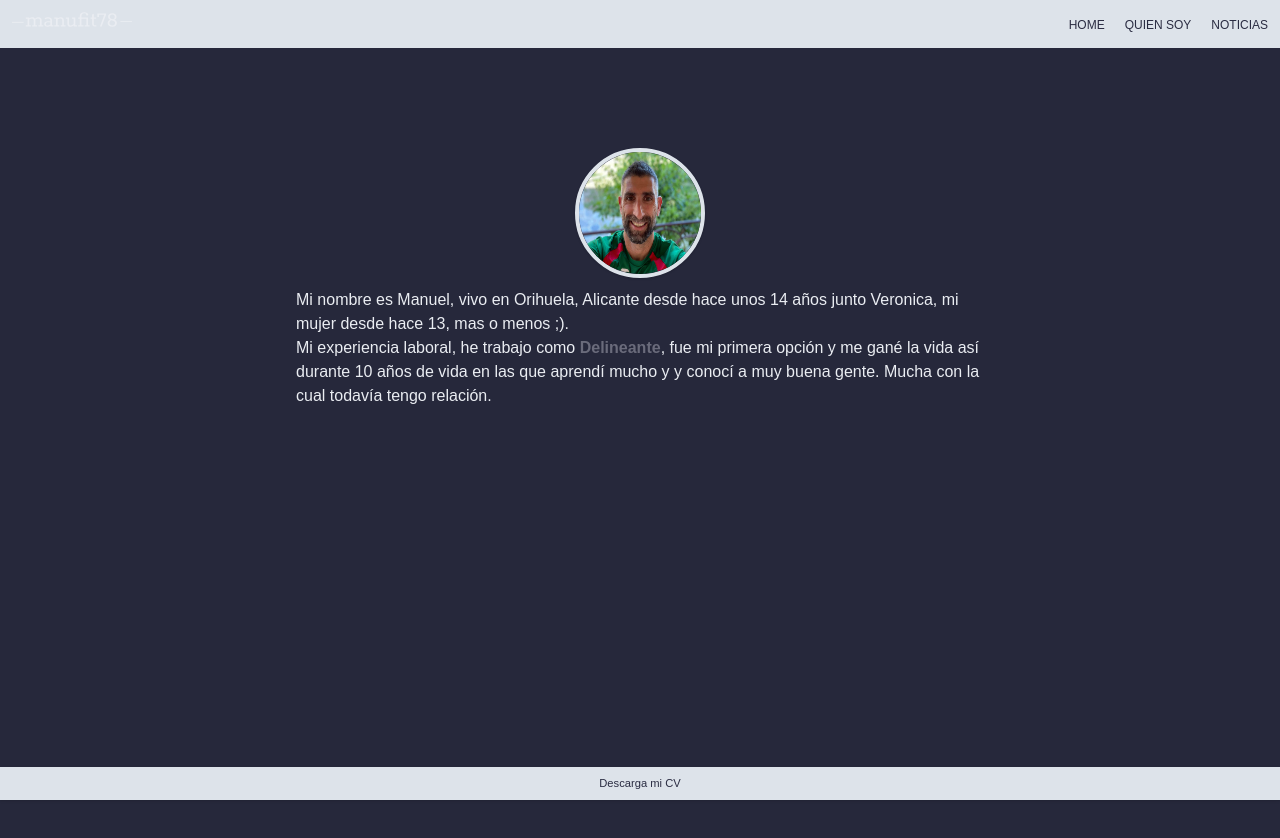
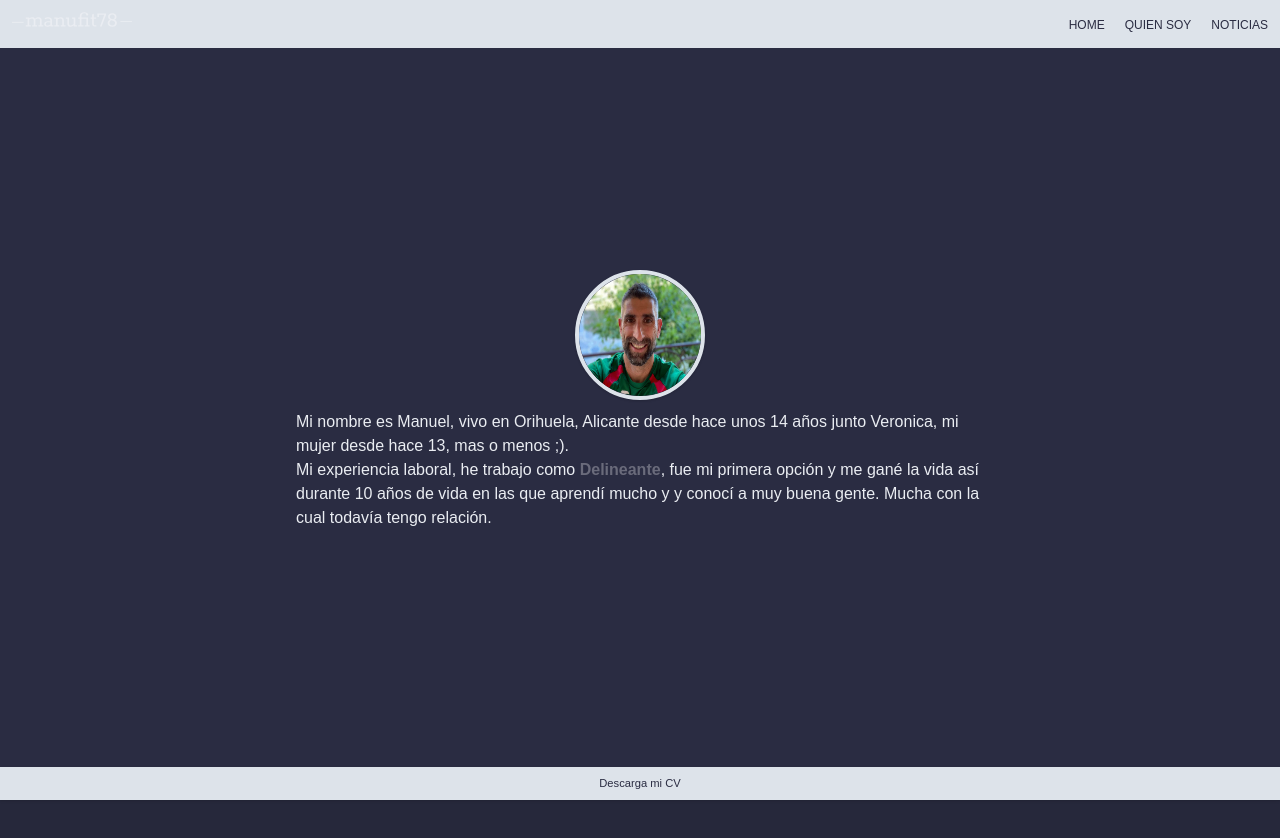
Before and after one commit to mnuhell/manufit78, a React (Create React App) app: page /quien-soy in a window 1280 px wide. Shown: the top 838 px of the page. After the commit the page ends 800 px from the top, so only its background shows below. Built offline with nearby package versions, Linux system fonts and the light colour scheme; a web font is replaced by a local one.

Commit message:
Ajustes quien soy centrado

```diff
--- a/src/ManufitApp.js
+++ b/src/ManufitApp.js
@@ -28,7 +28,7 @@ const Main = styled.main`
 const ManufitApp = () => {
 
     return (
-        <Main className="bg-fit-dark-600 text-fit-white-200">
+        <Main className="bg-fit-dark-500 text-fit-white-200">
         <Header />
         <div className="wrapper">
 
--- a/src/components/Header.js
+++ b/src/components/Header.js
@@ -4,7 +4,8 @@ import Menu from './Menu';
 import styled from 'styled-components';
 
 const HeaderContent = styled.header`
-    margin-bottom: 100px;
+    position:fixed;
+    width: 100%;
 `;
 
 const Header = () => {
--- a/src/components/QuienSoy.js
+++ b/src/components/QuienSoy.js
@@ -3,11 +3,13 @@ import React from 'react';
 import styled from 'styled-components';
 
 const Wrapper = styled.div`
-    flex: 1;
+    display: flex;
+    height: 100vh;
     justify-content: center;
     align-items: center;
     align-content: center;
     max-width: 43rem;
+
 `;
 
 const Imagen = styled.image`
@@ -21,6 +23,7 @@ const Imagen = styled.image`
         margin: 0 auto 10px auto;
     }
 
+
 `;
 
 const Face = 'face-manu';
@@ -28,9 +31,10 @@ const Face = 'face-manu';
 
 const QuienSoy = () => {
     return (
-        <Wrapper className="container font-global">
-            <Imagen className="text-center"> <img src={`./assets/${Face}.jpg`} className="text-center shadow border-solid border-4 mb-4 border-fit-white-300" alt="Mi" /></Imagen>
-            <div className="notas">
+        <Wrapper className="container font-global notas">
+
+            <div className="notas__intro">
+                <Imagen className="text-center"> <img src={`./assets/${Face}.jpg`} className="text-center shadow border-solid border-4 mb-4 border-fit-white-300" alt="Mi" /></Imagen>
                 <p>Mi nombre es Manuel, vivo en Orihuela, Alicante desde hace unos 14 años junto Veronica, mi mujer desde hace 13, mas o menos ;).
                 </p>
                 <p>Mi experiencia laboral, he trabajo como <strong className="text-fit-dark-400">Delineante</strong>, fue mi primera opción y me gané la vida así durante 10 años de vida en las que aprendí mucho y
```
